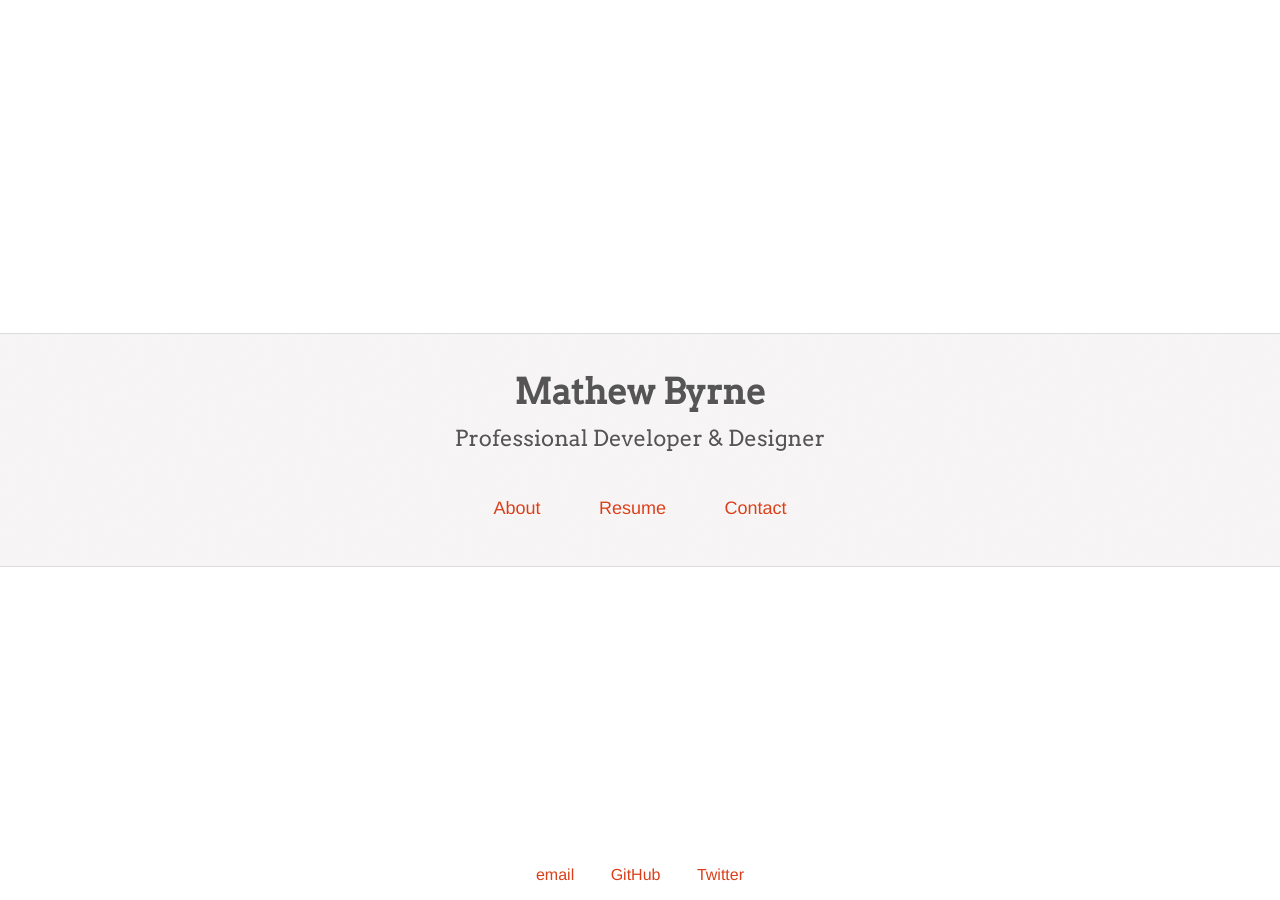
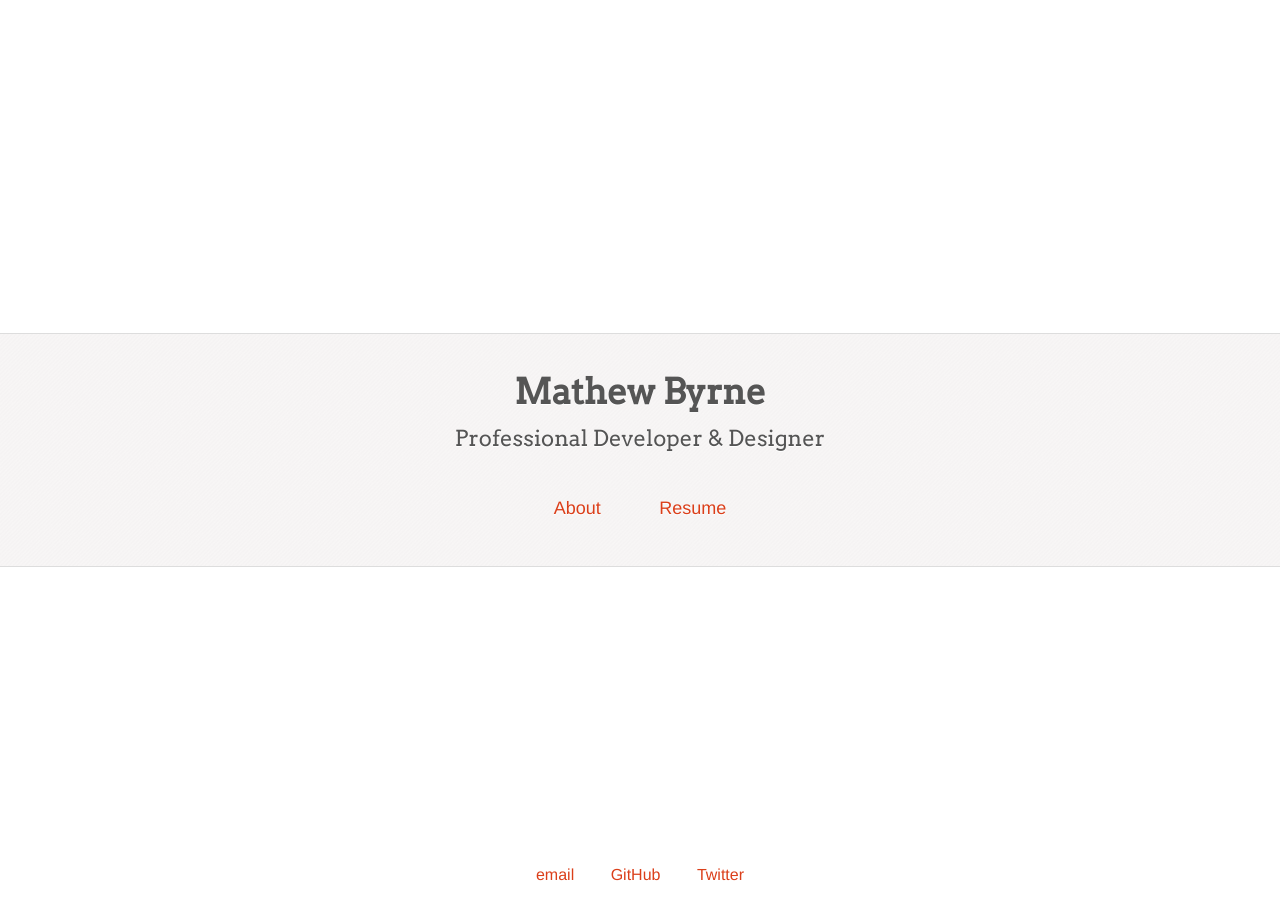
Before and after one commit to mathewbyrne/mathewbyrne.github.com, a Jekyll site: the page index.html, which Jekyll copies as it is, in a window 1280 px wide. Built offline with Jekyll 4.4.1, drawn with Linux system fonts in a browser that asks for light colours; nearby versions of some CDN libraries.

Commit message:
Removed contact page.

```diff
--- a/_layouts/default.html
+++ b/_layouts/default.html
@@ -28,9 +28,8 @@
 		<div id="header-inner">
 			<h1>{{ page.title }}</h1>
 			<ol id="navigation">
-				<li><a href="/about" title="A little about myself">About</a></li>
+				<li><a href="/about" title="About myself and how to fine me">About</a></li>
 				<li><a href="/resume" title="My skills and employment history">Resume</a></li>
-				<li><a href="/contact" title="How to get in contact with me">Contact</a></li>
 			</ol>
 		</div>
 	</div>
--- a/index.html
+++ b/index.html
@@ -29,9 +29,8 @@
 			<h1>Mathew Byrne</h1>
 			<h2 id="tag-line">Professional Developer & Designer</h2>
 			<ol id="navigation">
-				<li><a href="/about" title="A little about myself">About</a></li>
+				<li><a href="/about" title="About myself and how to fine me">About</a></li>
 				<li><a href="/resume" title="My skills and employment history">Resume</a></li>
-				<li><a href="/contact" title="How to get in contact with me">Contact</a></li>
 			</ol>
 		</div>
 	</div>
```
Also changed, not shown: contact/index.md (deleted, +0 -10 lines).
